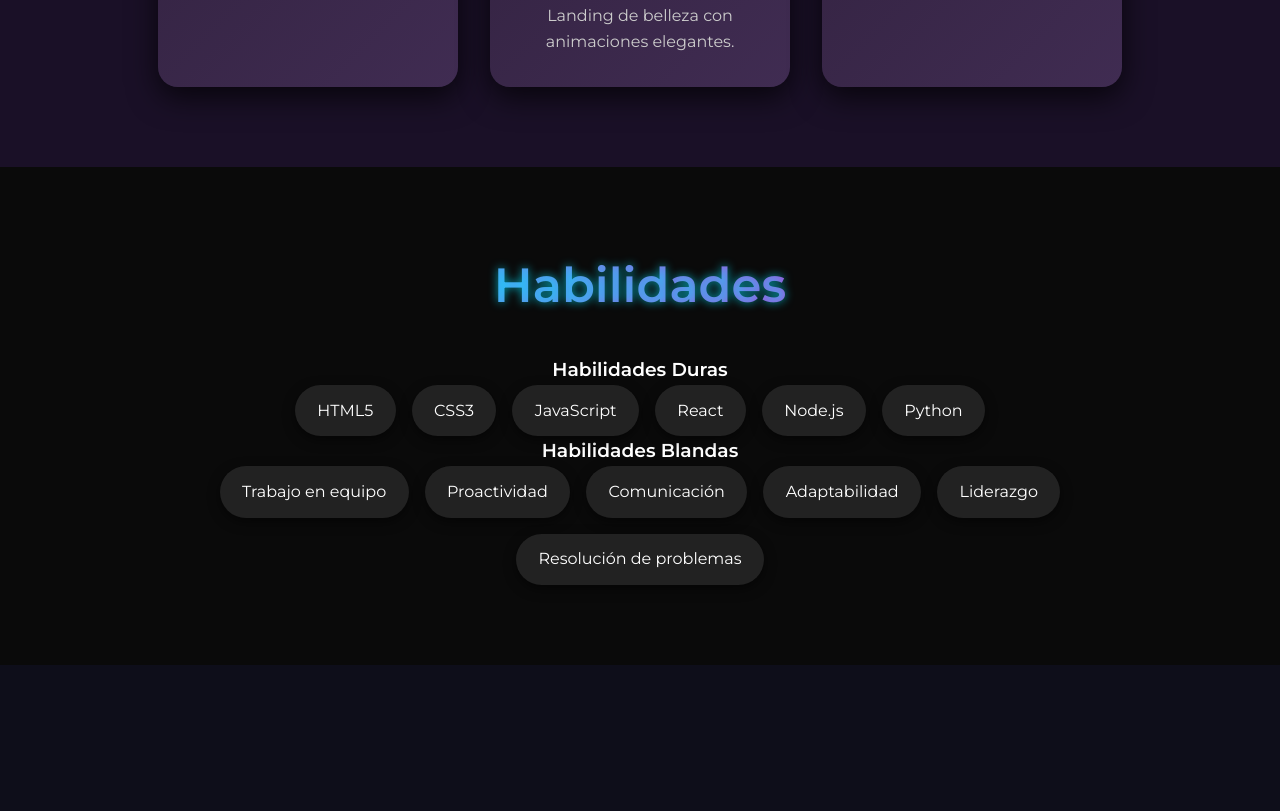
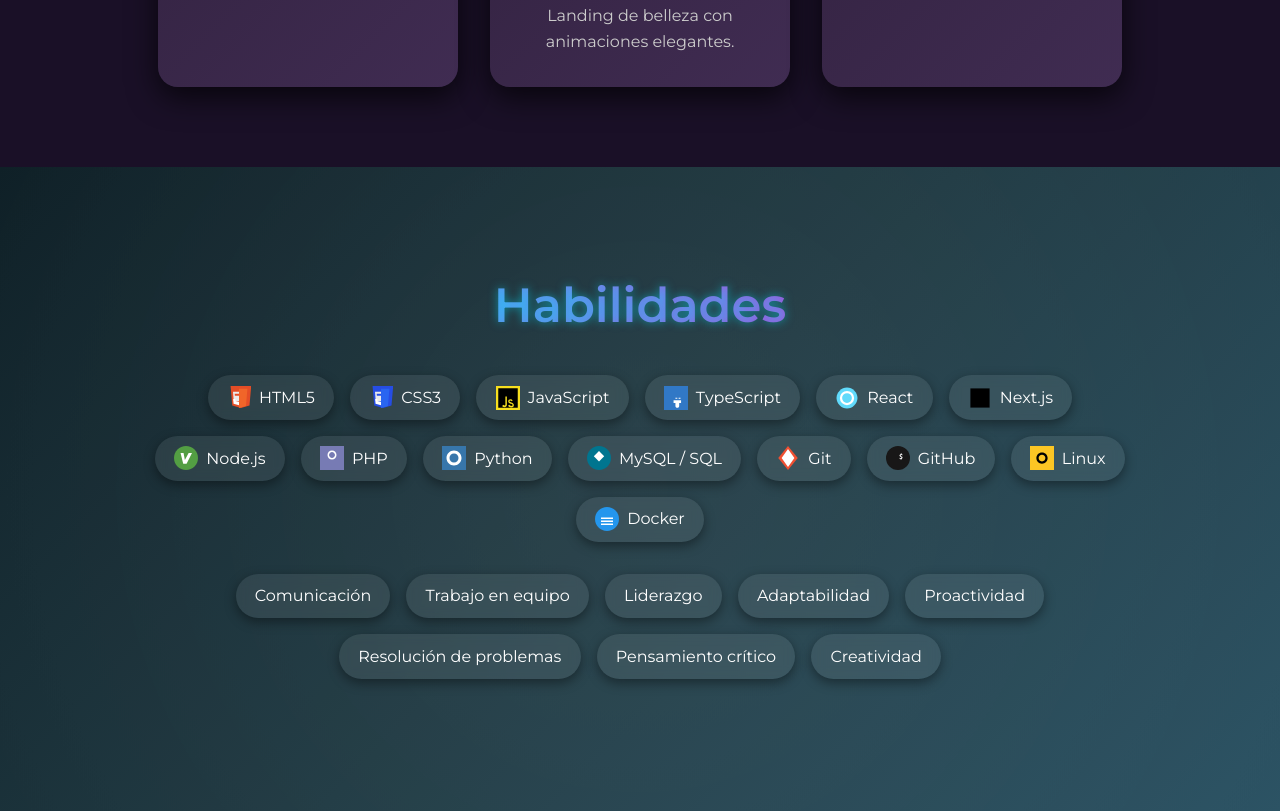
Before and after one commit to jairolemuel/Portafolio-100, a plain HTML site: page index.html in a window 1280 px wide. Shown: the part 1374-2185 px from the top of the page. Before the commit the page ends 2039 px from the top, so only its background shows below. Drawn offline with nearby package versions, Linux system fonts and the light colour scheme.

Commit message:
Update index.html

```diff
--- a/index.html
+++ b/index.html
@@ -389,96 +389,190 @@
   });
 </script>
 <section id="skills" class="section-skills">
-  <div id="tsparticles"></div>
+  <div id="skills-bg"></div>
   <div class="skills-wrapper">
     <h2>Habilidades</h2>
-    <div class="habilidades-duras">
-      <h3>Habilidades Duras</h3>
-      <div class="skills-container">
-        <span class="skill-tag">HTML5</span>
-        <span class="skill-tag">CSS3</span>
-        <span class="skill-tag">JavaScript</span>
-        <span class="skill-tag">React</span>
-        <span class="skill-tag">Node.js</span>
-        <span class="skill-tag">Python</span>
+
+    <div class="skills-container">
+      <!-- HABILIDADES TÉCNICAS -->
+
+      <div class="skill-tag">
+        <svg width="24" height="24" viewBox="0 0 128 128"><path fill="#E44D26" d="M19 0l9 104 46 13 46-13 9-104H19z"/><path fill="#F16529" d="M64 117l37-10 8-92H64v102z"/><path fill="#EBEBEB" d="M64 52H42l-1-11h23V30H32l1 14 3 37h28v-11z"/><path fill="#fff" d="M64 85l-19-5-1-11H33l2 25 29 8V85z"/></svg>
+        HTML5
+      </div>
+
+      <div class="skill-tag">
+        <svg width="24" height="24" viewBox="0 0 128 128"><path fill="#264DE4" d="M19 0l9 104 46 13 46-13 9-104H19z"/><path fill="#2965F1" d="M64 117l37-10 8-92H64v102z"/><path fill="#EBEBEB" d="M64 52H42l-1-11h23V30H32l1 14 3 37h28v-11z"/><path fill="#fff" d="M64 85l-19-5-1-11H33l2 25 29 8V85z"/></svg>
+        CSS3
+      </div>
+
+      <div class="skill-tag">
+        <svg width="24" height="24" viewBox="0 0 128 128"><path fill="#F7DF1E" d="M0 0h128v128H0z"/><path d="M116 116H12V12h104v104z" fill="#000"/><path fill="#F7DF1E" d="M34 105l7-5c1 2 2 4 5 4 3 0 4-1 4-5V56h8v44c0 9-5 13-13 13-7 0-11-4-13-9zm31-1l7-4c2 3 5 6 10 6 4 0 6-2 6-5 0-3-2-4-7-6l-3-1c-9-3-13-7-13-13 0-6 5-11 12-11 5 0 9 2 12 7l-6 4c-1-2-3-4-6-4-3 0-5 2-5 4 0 3 2 4 7 6l3 1c10 4 13 8 13 14 0 8-6 12-14 12-8 0-13-4-16-8z"/></svg>
+        JavaScript
+      </div>
+
+      <div class="skill-tag">
+        <svg width="24" height="24" viewBox="0 0 128 128"><path fill="#3178C6" d="M0 0h128v128H0z"/><path fill="#fff" d="M51 90h10v16c0 6 4 10 10 10s10-4 10-10V90h10V76H51v14zm10-22h10v-5h-10v5zm17 0h10v-5H78v5z"/></svg>
+        TypeScript
+      </div>
+
+      <div class="skill-tag">
+        <svg width="24" height="24" viewBox="0 0 128 128"><path fill="#61DAFB" d="M64 8c30 0 56 26 56 56s-26 56-56 56S8 94 8 64 34 8 64 8z"/><path fill="#fff" d="M64 26a38 38 0 100 76 38 38 0 000-76zm0 64a26 26 0 110-52 26 26 0 010 52z"/></svg>
+        React
+      </div>
+
+      <div class="skill-tag">
+        <svg width="24" height="24" viewBox="0 0 100 100"><path fill="#000" d="M10 10h80v80H10z"/><path fill="#fff" d="M20 50h60M50 20v60"/></svg>
+        Next.js
+      </div>
+
+      <div class="skill-tag">
+        <svg width="24" height="24" viewBox="0 0 128 128"><path fill="#539E43" d="M64 0C28 0 0 28 0 64s28 64 64 64 64-28 64-64S100 0 64 0z"/><path fill="#fff" d="M49 95L35 37h16l7 38 20-38h18L67 95H49z"/></svg>
+        Node.js
+      </div>
+
+      <div class="skill-tag">
+        <svg width="24" height="24" viewBox="0 0 128 128"><path fill="#777BB4" d="M0 0h128v128H0z"/><path fill="#fff" d="M64 24c-14 0-24 10-24 24 0 14 10 24 24 24 14 0 24-10 24-24 0-14-10-24-24-24zm0 40c-8 0-16-8-16-16s8-16 16-16 16 8 16 16-8 16-16 16z"/></svg>
+        PHP
+      </div>
+
+      <div class="skill-tag">
+        <svg width="24" height="24" viewBox="0 0 128 128"><path fill="#3776AB" d="M0 0h128v128H0z"/><path fill="#fff" d="M64 24c-22 0-40 18-40 40s18 40 40 40 40-18 40-40-18-40-40-40zm0 64c-14 0-24-10-24-24s10-24 24-24 24 10 24 24-10 24-24 24z"/></svg>
+        Python
+      </div>
+
+      <div class="skill-tag">
+        <svg width="24" height="24" viewBox="0 0 512 512"><path fill="#00758F" d="M256 0c141 0 256 115 256 256S397 512 256 512 0 397 0 256 115 0 256 0z"/><path fill="#fff" d="M146 218l110 110 110-110-110-110-110 110z"/></svg>
+        MySQL / SQL
+      </div>
+
+      <div class="skill-tag">
+        <svg width="24" height="24" viewBox="0 0 128 128"><path fill="#F05032" d="M64 0L12 64l52 64 52-64L64 0z"/><path fill="#fff" d="M64 16l-34 48h68L64 16zm0 96l34-48H30l34 48z"/></svg>
+        Git
+      </div>
+
+      <div class="skill-tag">
+        <svg width="24" height="24" viewBox="0 0 128 128"><circle fill="#181717" cx="64" cy="64" r="64"/><path fill="#fff" d="M85 69c-1 0-2 0-3-1v5h-4v-5c-3 0-5-1-7-3l3-3c1 1 3 2 5 2 2 0 3-1 3-3 0-1-1-2-3-3-4-1-7-3-7-7 0-4 3-7 7-7v-5h4v5c2 0 4 1 5 2l-2 4c-1-1-3-2-5-2-2 0-3 1-3 3 0 1 1 2 3 3 4 1 7 3 7 7 0 4-3 7-7 7z"/></svg>
+        GitHub
+      </div>
+
+      <div class="skill-tag">
+        <svg width="24" height="24" viewBox="0 0 128 128"><path fill="#FCC624" d="M0 0h128v128H0z"/><path fill="#000" d="M64 34c-17 0-30 13-30 30s13 30 30 30 30-13 30-30-13-30-30-30zm0 48c-10 0-18-8-18-18s8-18 18-18 18 8 18 18-8 18-18 18z"/></svg>
+        Linux
+      </div>
+
+      <div class="skill-tag">
+        <svg width="24" height="24" viewBox="0 0 128 128"><path fill="#2496ED" d="M64 0c35 0 64 29 64 64s-29 64-64 64S0 99 0 64 29 0 64 0z"/><path fill="#fff" d="M32 96h64v-8H32v8zm0-16h64v-8H32v8zm0-16h64v-8H32v8z"/></svg>
+        Docker
       </div>
     </div>
-    <div class="habilidades-blandas">
-      <h3>Habilidades Blandas</h3>
-      <div class="soft-container">
-        <span class="soft-skill">Trabajo en equipo</span>
-        <span class="soft-skill">Proactividad</span>
-        <span class="soft-skill">Comunicación</span>
-        <span class="soft-skill">Adaptabilidad</span>
-        <span class="soft-skill">Liderazgo</span>
-        <span class="soft-skill">Resolución de problemas</span>
-      </div>
+
+    <!-- HABILIDADES BLANDAS -->
+    <div class="skills-container">
+      <div class="skill-tag">Comunicación</div>
+      <div class="skill-tag">Trabajo en equipo</div>
+      <div class="skill-tag">Liderazgo</div>
+      <div class="skill-tag">Adaptabilidad</div>
+      <div class="skill-tag">Proactividad</div>
+      <div class="skill-tag">Resolución de problemas</div>
+      <div class="skill-tag">Pensamiento crítico</div>
+      <div class="skill-tag">Creatividad</div>
     </div>
   </div>
 </section>
 
-<link rel="stylesheet" href="https://cdn.jsdelivr.net/npm/tsparticles@3/tsparticles.min.css"/>
-<script src="https://cdn.jsdelivr.net/npm/tsparticles@3/tsparticles.bundle.min.js"></script>
+<!-- LIBRERÍAS -->
 <script src="https://cdnjs.cloudflare.com/ajax/libs/gsap/3.12.2/gsap.min.js"></script>
+<script src="https://cdnjs.cloudflare.com/ajax/libs/gsap/3.12.2/ScrollTrigger.min.js"></script>
 
 <style>
   .section-skills {
     position: relative;
-    padding: 80px 20px;
-    background: #0a0a0a;
-    color: #fff;
+    padding: 100px 20px;
+    background: linear-gradient(135deg, #0f2027, #203a43, #2c5364);
     overflow: hidden;
+    color: white;
+    text-align: center;
   }
-  #tsparticles {
-    position: absolute; top:0; left:0; width:100%; height:100%; z-index:0;
+
+  #skills-bg {
+    position: absolute;
+    top: 0; left: 0;
+    width: 100%; height: 100%;
+    background: radial-gradient(circle at 50% 50%, rgba(255,255,255,0.05), transparent);
+    animation: moveBg 10s linear infinite alternate;
+    z-index: 0;
   }
+
+  @keyframes moveBg {
+    0% { background-position: 0% 50%; }
+    100% { background-position: 100% 50%; }
+  }
+
   .skills-wrapper {
-    position: relative; z-index:1;
-    max-width:900px; margin:auto; text-align:center;
+    position: relative;
+    z-index: 1;
+    max-width: 1000px;
+    margin: auto;
   }
+
   .skills-wrapper h2 {
-    font-size:3rem; margin-bottom:2rem;
-    background: linear-gradient(90deg,#00e5ff,#ff00c3);
-    -webkit-background-clip: text; color: transparent;
-    text-shadow: 0 0 10px rgba(0,229,255,0.7);
+    font-size: 3rem;
+    margin-bottom: 2rem;
+    background: linear-gradient(90deg, #00e5ff, #ff00c3);
+    -webkit-background-clip: text;
+    color: transparent;
+    text-shadow: 0 0 10px rgba(0,229,255,0.5);
   }
-  .skills-container, .soft-container {
-    display:flex; flex-wrap:wrap; justify-content:center; gap:1rem;
+
+  .skills-container {
+    display: flex;
+    flex-wrap: wrap;
+    justify-content: center;
+    gap: 1rem;
+    margin-bottom: 2rem;
   }
-  .skill-tag, .soft-skill {
-    background: rgba(255,255,255,0.1);
-    padding:0.8rem 1.4rem; border-radius:30px;
-    font-size:1rem; color:#fff; backdrop-filter: blur(5px);
-    box-shadow: 0 4px 12px rgba(0,0,0,0.5);
-    opacity:0; transform: translateY(30px);
-    transition: all .6s ease;
+
+  .skill-tag {
+    display: flex;
+    align-items: center;
+    gap: 0.5rem;
+    padding: 0.6rem 1.2rem;
+    border-radius: 30px;
+    background: rgba(255,255,255,0.08);
+    font-size: 1rem;
+    box-shadow: 0 4px 12px rgba(0, 0, 0, 0.4);
+    backdrop-filter: blur(6px);
+    transition: all 0.3s ease;
+    opacity: 0;
+    transform: translateY(30px);
   }
-  .skill-tag.visible, .soft-skill.visible {
-    opacity:1; transform: translateY(0);
+
+  .skill-tag svg {
+    width: 24px;
+    height: 24px;
+  }
+
+  .skill-tag:hover {
+    background: rgba(0, 229, 255, 0.2);
+    box-shadow: 0 0 10px rgba(0, 229, 255, 0.5);
   }
 </style>
 
 <script>
-  // tsParticles fondo
-  tsParticles.load("tsparticles", {
-    fullScreen: { enable:false },
-    particles: {
-      number:{ value:80 },
-      color:{ value:"#00e5ff" },
-      shape:{ type:"circle" },
-      links:{ enable:true, distance:120, color:"#ffffff", opacity:0.2 },
-      move:{ speed:1 }
-    },
-    interactivity:{
-      events: { onhover:{ enable:true, mode:"grab" } }
-    }
-  });
-
-  // ScrollReveal con GSAP
-  gsap.utils.toArray('.skill-tag, .soft-skill').forEach((el, i) => {
-    gsap.fromTo(el, {opacity:0, y:30}, {
-      opacity:1, y:0, duration:0.8, ease:'power2.out', delay: i*0.1,
-      scrollTrigger:{ trigger: el, start:'top 85%' }
+  gsap.registerPlugin(ScrollTrigger);
+  gsap.utils.toArray('.skill-tag').forEach((el, i) => {
+    gsap.to(el, {
+      opacity: 1,
+      y: 0,
+      duration: 0.6,
+      delay: i * 0.08,
+      ease: 'power3.out',
+      scrollTrigger: {
+        trigger: el,
+        start: 'top 85%',
+        toggleActions: 'play none none none'
+      }
     });
   });
 </script>
```
